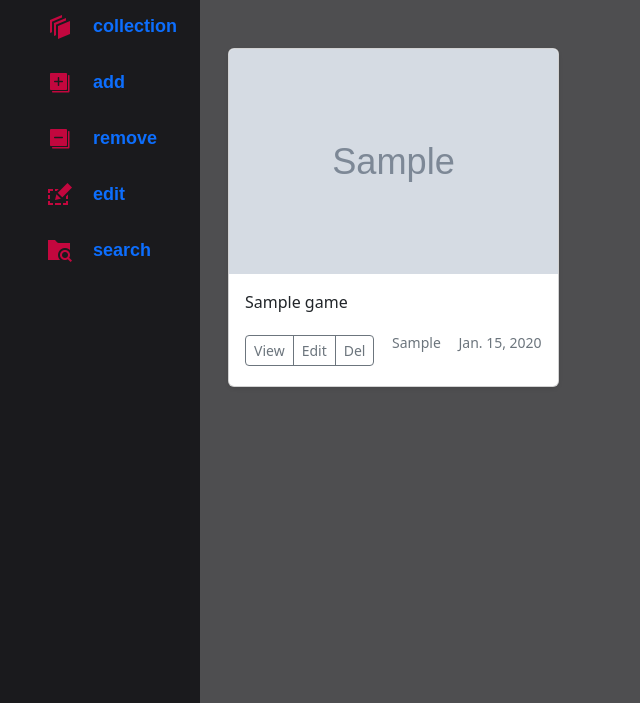
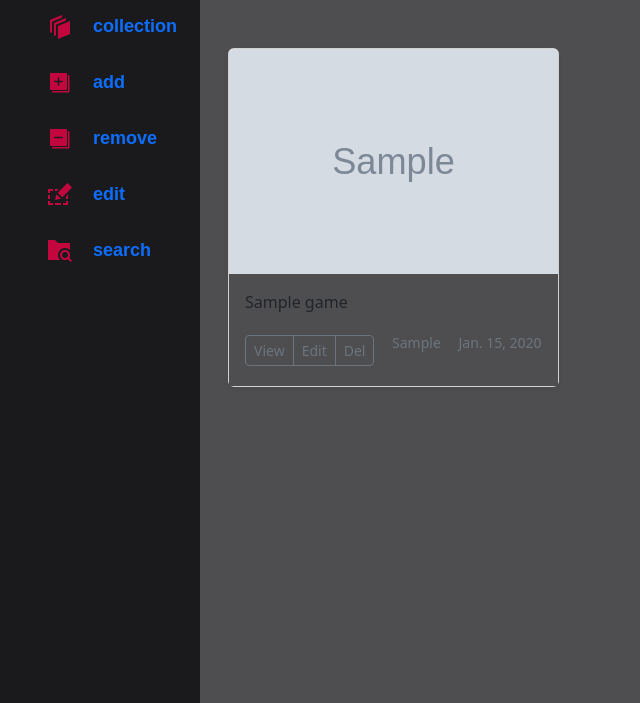
Before and after one commit to LKacik/games-library, a Django app: page / in a window 1280 px wide. Shown: the part 97-800 px from the top of the page, without its empty margins (0-640 px from the left). Run offline with Django 4.2, Linux system fonts and the light colour scheme; tables that the repository leaves empty hold one stand-in row (values such as "Sample post"); grey boxes marked "Sample" are stand-in pictures.

Commit message:
Added background color

```diff
--- a/warehouse/static/css/site.css
+++ b/warehouse/static/css/site.css
@@ -41,18 +41,38 @@ a:link, a:visited {
   color: #C3073F;
 }
 
+
 .sidebar a:hover {
   background-color: #4E4E50;
   color: #C3073F;
+  font-size: 20px;
 }
 
 
 .content {
   margin-left: 200px;
   padding: 1px 16px;
+  background-color: #4E4E50;
+
 
 }
 
-body{
+body {
   background-color: #4E4E50;
 }
+
+.container {
+  background-color: #4E4E50;
+
+
+}
+
+.album {
+  background-color: #4E4E50;
+
+}
+
+.card-body {
+  background-color: #4E4E50;
+
+}
```
